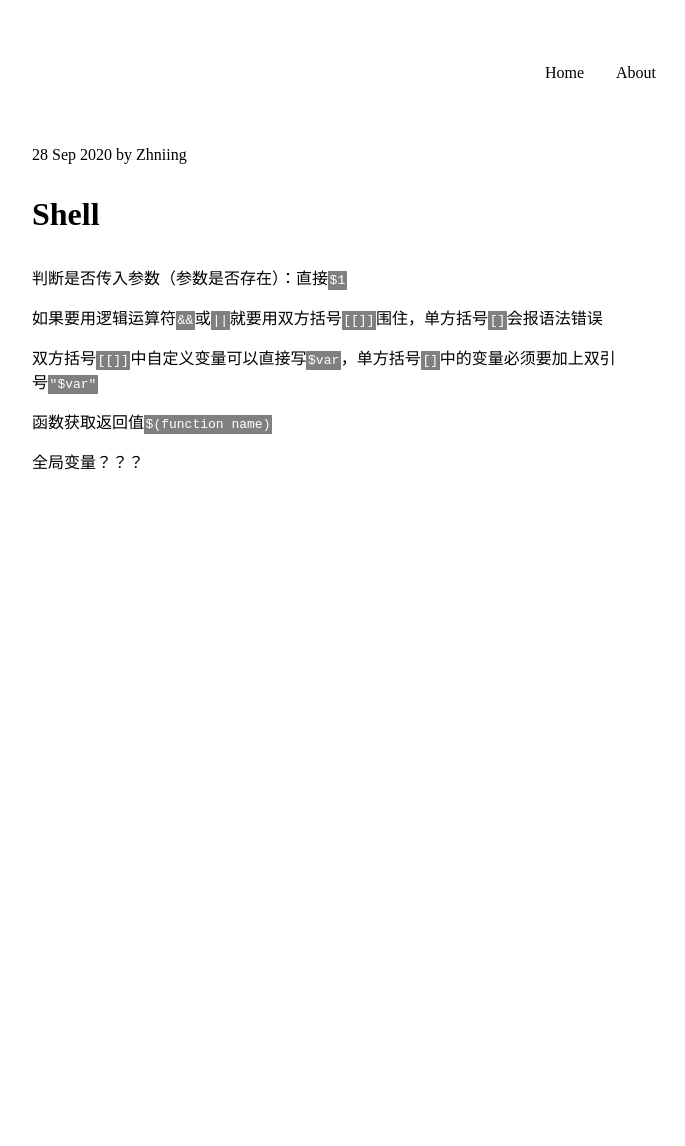
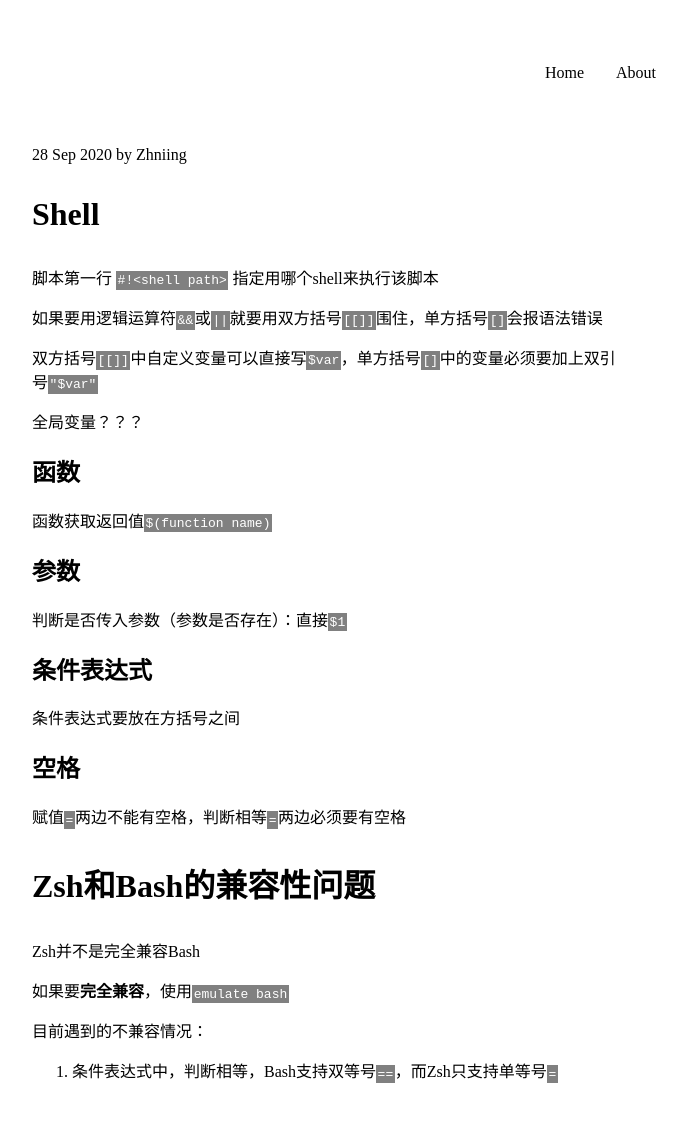
Before and after one commit to Zhniing/zhniing.github.io, a Jekyll site: the page built from _posts/2020-9-28-Shell语法备忘.md, in a window 1280 px wide. Shown: the whole page, without its empty margins (288-973 px from the left). Built offline with Jekyll 4.4.1, drawn with Linux system fonts in a browser that asks for light colours; before the commit the page ends 900 px from its top, so only the background shows below that.

Commit message:
Update posts

```diff
--- a/_posts/2020-9-28-Shell语法备忘.md
+++ b/_posts/2020-9-28-Shell语法备忘.md
@@ -6,12 +6,36 @@
 
 # Shell
 
-判断是否传入参数（参数是否存在）：直接`$1`
+脚本第一行 `#!<shell path>` 指定用哪个shell来执行该脚本
 
 如果要用逻辑运算符`&&`或`||`就要用双方括号`[[]]`围住，单方括号`[]`会报语法错误
 
 双方括号`[[]]`中自定义变量可以直接写`$var`，单方括号`[]`中的变量必须要加上双引号`"$var"`
 
+全局变量？？？
+
+## 函数
+
 函数获取返回值`$(function name)`
 
-全局变量？？？
+## 参数
+
+判断是否传入参数（参数是否存在）：直接`$1`
+
+## 条件表达式
+
+条件表达式要放在方括号之间
+
+## 空格
+
+赋值`=`两边不能有空格，判断相等`=`两边必须要有空格
+
+# Zsh和Bash的兼容性问题
+
+Zsh并不是完全兼容Bash
+
+如果要**完全兼容**，使用`emulate bash`
+
+目前遇到的不兼容情况：
+
+1. 条件表达式中，判断相等，Bash支持双等号`==`，而Zsh只支持单等号`=`
```
Also changed, not shown: _posts/2020-10-3-Git备忘.md (added, +9 -0 lines), _posts/2020-9-25-CSS备忘.md (+1 -1 lines).
